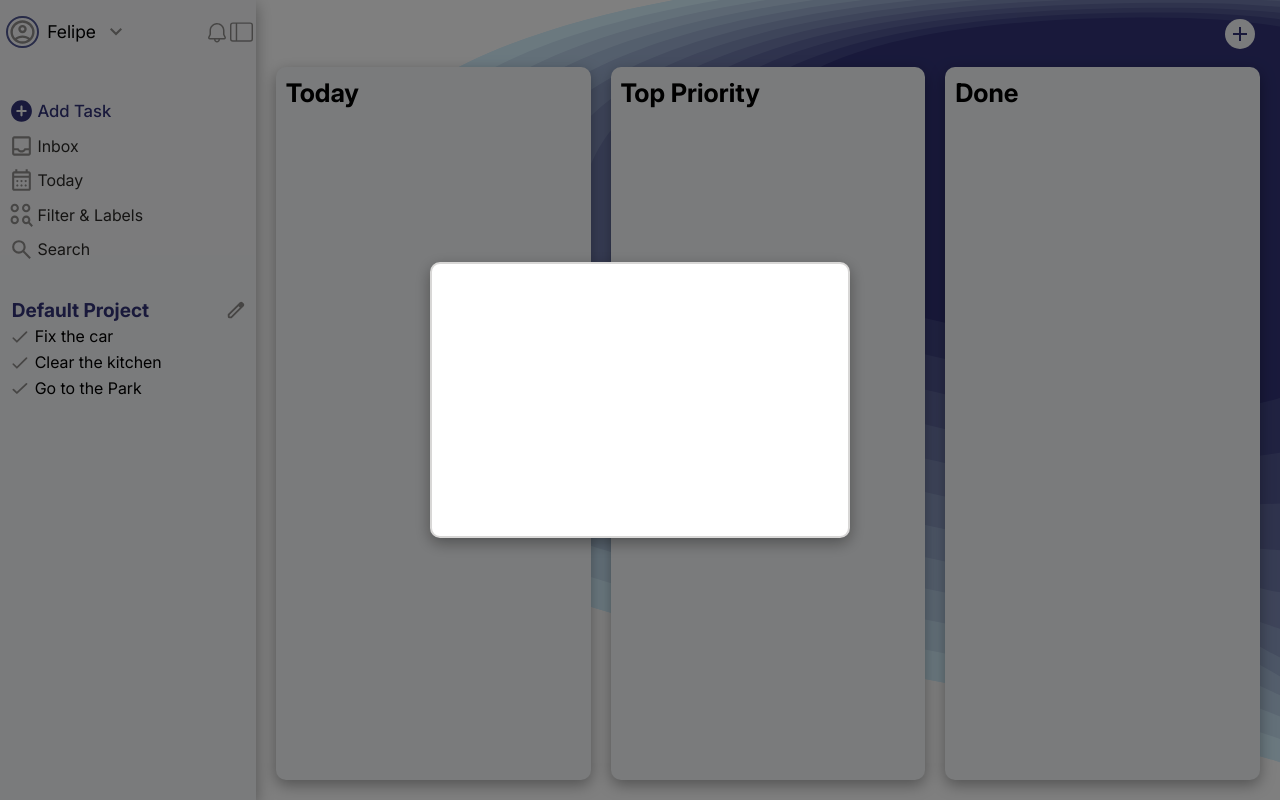
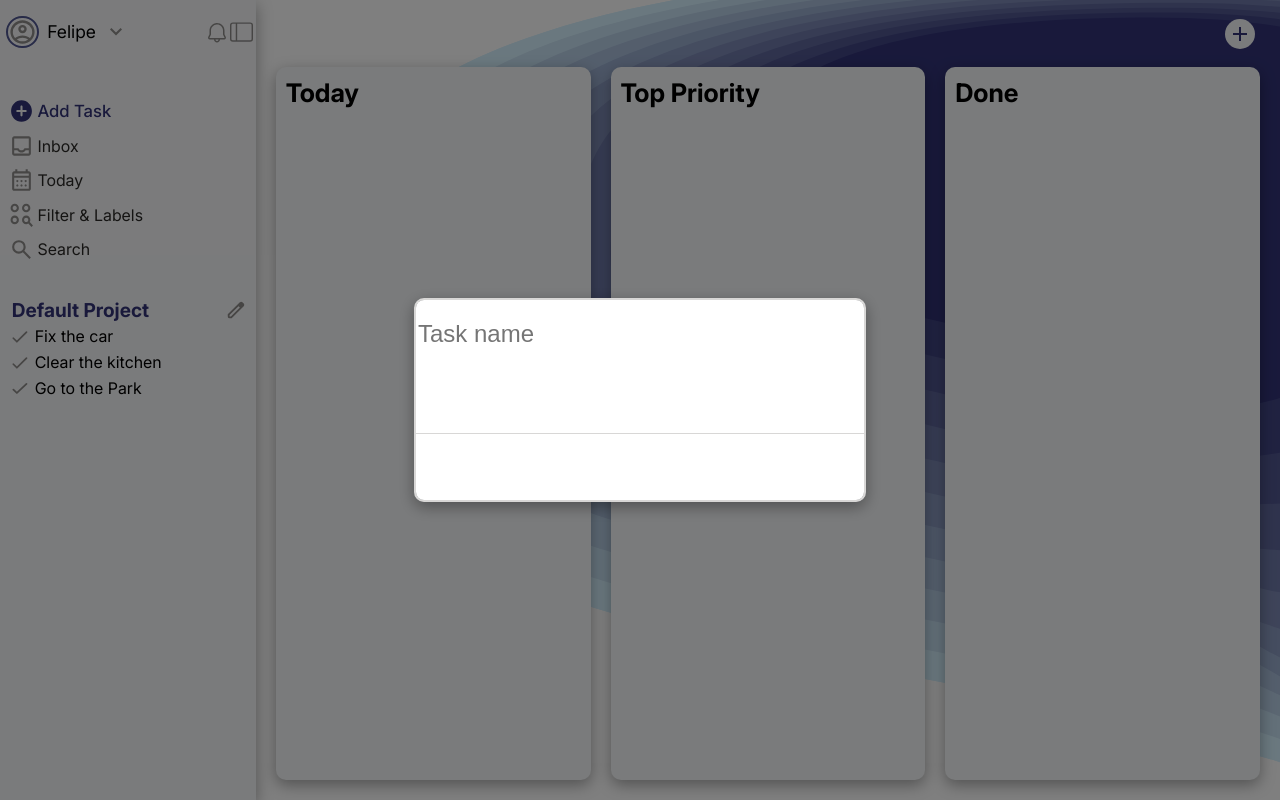
Before and after one commit to FelipeABG/TodoList-PP, a website built with webpack: page src/template.html in a window 1280 px wide. Both pictures are taken after a click on the element "Add Task". Built offline with nearby package versions, Linux system fonts and the light colour scheme.

Commit message:
started task modal design

```diff
--- a/src/js/home.js
+++ b/src/js/home.js
@@ -11,12 +11,18 @@ export default class {
   static #addSideBarAccess() {
     //Ui button
     get(".toggle-side-bar-button").click(SideBar.toggleSideBar);
+
     //Key bind
     get("body").keyPressed("Tab", SideBar.toggleSideBar);
   }
 
   static #addModalAccess() {
+    //Ui Buttons
     get(".add-task-button").click(Modal.openTaskModal);
     get(".new-project-button").click(Modal.openProjectModal);
+
+    //Key Binds
+    get("body").keyPressed("t", Modal.openTaskModal);
+    get("body").keyPressed("p", Modal.openProjectModal);
   }
 }
--- a/src/js/ui/components/modal.js
+++ b/src/js/ui/components/modal.js
@@ -1,10 +1,31 @@
+import { get, create } from "/src/js/utils/fluent";
+
 export default class {
   static render() {
     this.#renderTaskModal();
     this.#renderProjectModal();
   }
 
-  static #renderTaskModal() {}
+  static #renderTaskModal() {
+    const container = get(".add-task-container");
+
+    const inputContainer = create("div")
+      .class("task-input-container")
+      .child(
+        create("input").class("task-input").placeholder("Task name").build(),
+      )
+      .build();
+
+    const buttonsContainer = create("div")
+      .class("task-buttons-container")
+      .build();
+
+    const submitContainer = create("div")
+      .class("task-submit-container")
+      .build();
+
+    container.child(inputContainer, buttonsContainer, submitContainer);
+  }
 
   static #renderProjectModal() {}
 
--- a/src/js/ui/components/section.js
+++ b/src/js/ui/components/section.js
@@ -14,11 +14,11 @@ export default class {
     ];
 
     sections.forEach((section) => {
-      sectionContainer.appendChild(section.intoNode());
+      sectionContainer.appendChild(section.#intoNode());
     });
   }
 
-  intoNode() {
+  #intoNode() {
     return create("div")
       .class("section", this.tittle.toLowerCase().replace(" ", "-"))
       .child(
--- a/src/js/ui/ui.js
+++ b/src/js/ui/ui.js
@@ -1,9 +1,11 @@
 import SideBar from "./components/sidebar.js";
 import Section from "./components/section.js";
 import TopBar from "./components/topbar.js";
+import Modal from "./components/modal.js";
 
 export default class {
   static render() {
+    Modal.render();
     SideBar.render();
     TopBar.render();
     Section.render();
--- a/src/js/utils/fluent.js
+++ b/src/js/utils/fluent.js
@@ -4,6 +4,11 @@ function create(tag) {
 
     class(...classes) {
       this.element.classList.add(...classes);
+      return this;
+    },
+
+    placeholder(str) {
+      this.element.placeholder = str;
       return this;
     },
 
@@ -34,6 +39,11 @@ function get(tag) {
 
     class(...classes) {
       this.element.classList.add(...classes);
+      return this;
+    },
+
+    placeholder(str) {
+      this.element.placeholder = str;
       return this;
     },
 
--- a/src/style.css
+++ b/src/style.css
@@ -283,10 +283,44 @@ dialog::backdrop {
 
 .add-task-dialog,
 .new-project-dialog {
-  width: 30vw;
-  height: 30vh;
   outline: none;
   border: 2px solid #d8d7d6;
   box-shadow: var(--shadow);
   border-radius: 10px;
+  padding: 0;
 }
+
+.add-task-dialog {
+  width: 35vw;
+  height: 25vh;
+}
+
+.add-task-container {
+  width: 100%;
+  height: 100%;
+  display: flex;
+  flex-direction: column;
+  box-sizing: border-box;
+}
+
+.task-input-container {
+  flex: 1;
+}
+
+.task-buttons-container {
+  flex: 1;
+  border-bottom: 1px solid #d8d7d6;
+}
+
+.task-submit-container {
+  flex: 1;
+}
+
+.task-input {
+  width: 100%;
+  height: 100%;
+  border: none;
+  text-decoration: none;
+  outline: none;
+  font-size: 1.5rem;
+}
--- a/src/template.html
+++ b/src/template.html
@@ -27,8 +27,14 @@
   </div>
 
   <dialog class="add-task-dialog">
+    <form class="add-task-container">
+
+    </form>
   </dialog>
   <dialog class="new-project-dialog">
+    <form class="new-project-container">
+
+    </form>
   </dialog>
 </body>
 
```
